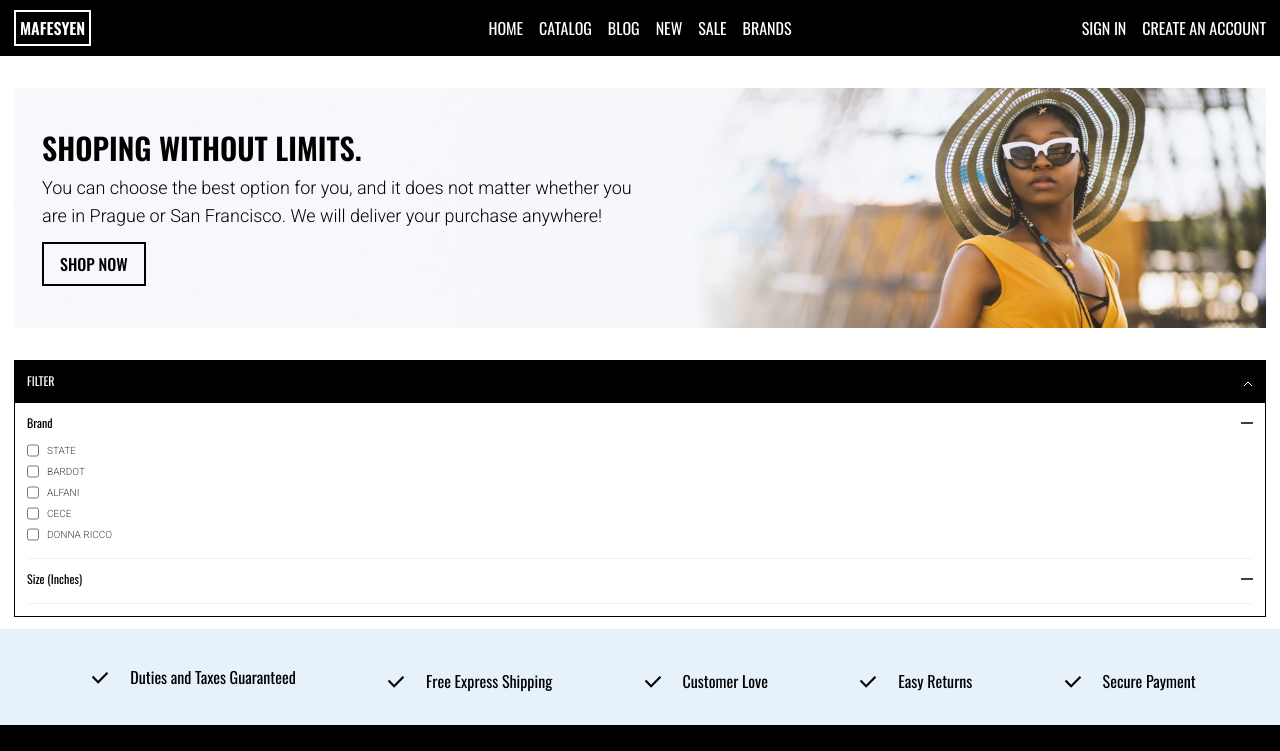
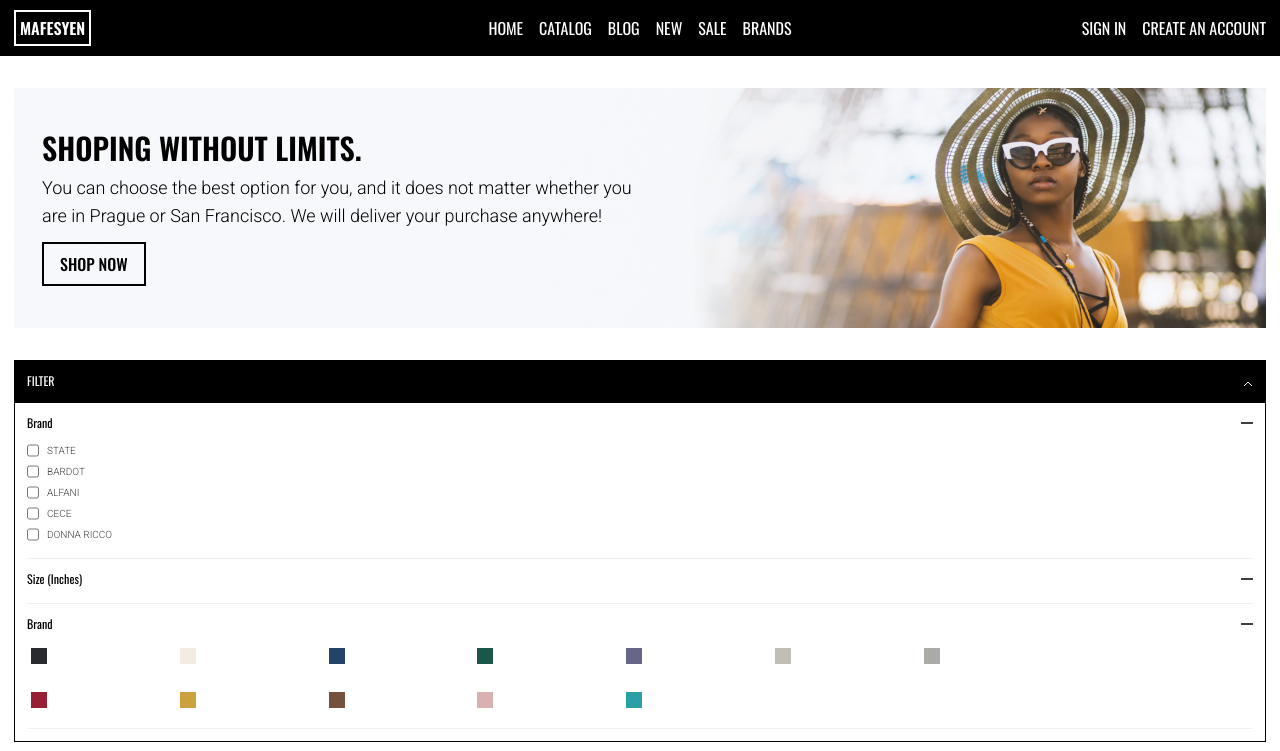
Before and after one commit to pujiragil/Mafesyen, a Next.js app: page /catalog in a window 1280 px wide. Shown: the top 751 px of the page. Built offline with nearby package versions, Linux system fonts and the light colour scheme.

Commit message:
comp: create filter color buttons

```diff
--- a/components/Filter/filterColor.js
+++ b/components/Filter/filterColor.js
@@ -1,3 +1,36 @@
+import { useState } from "react";
+
 export default function FilterColor() {
+  const [isShow, setIsShow] = useState(true);
 
+  const handleShow = () => setIsShow((prev) => !prev);
+
+  return (
+    <div className="flex flex-col gap-3 pb-4 border-b border-[#F0F2F2] font-oswald">
+      <div
+        onClick={handleShow}
+        className="flex justify-between items-center cursor-pointer"
+      >
+        <p className="text-xs font-oswald">Brand</p>
+        <img src="/min-dark.svg" alt="min-dark" />
+      </div>
+
+      {/* Button Colors */}
+      <ButtonColors />
+    </div>
+  )
 }
+
+function ButtonColors() {
+  const buttonColors = ["bg-[#292A2D]", "bg-[#F3ECE2]", "bg-[#24426A]", "bg-[#18574A]", "bg-[#666689]", "bg-[#C2BEB6]", "bg-[#AAABA7]", "bg-[#971E34]", "bg-[#CBA13E]", "bg-[#73513C]", "bg-[#DAB1B1]", "bg-[#2B9FA7]"]
+
+  return (
+    <div className="w-10/12 grid grid-cols-7 gap-5">
+      {buttonColors.map(button => (
+        <button key={button} className={`w-6 h-6 p-1 focus:ring-1 focus:ring-black outline-none`}>
+          <span className={`h-full w-full block ${button}`}></span>
+        </button>
+      ))}
+    </div>
+  )
+}
```
